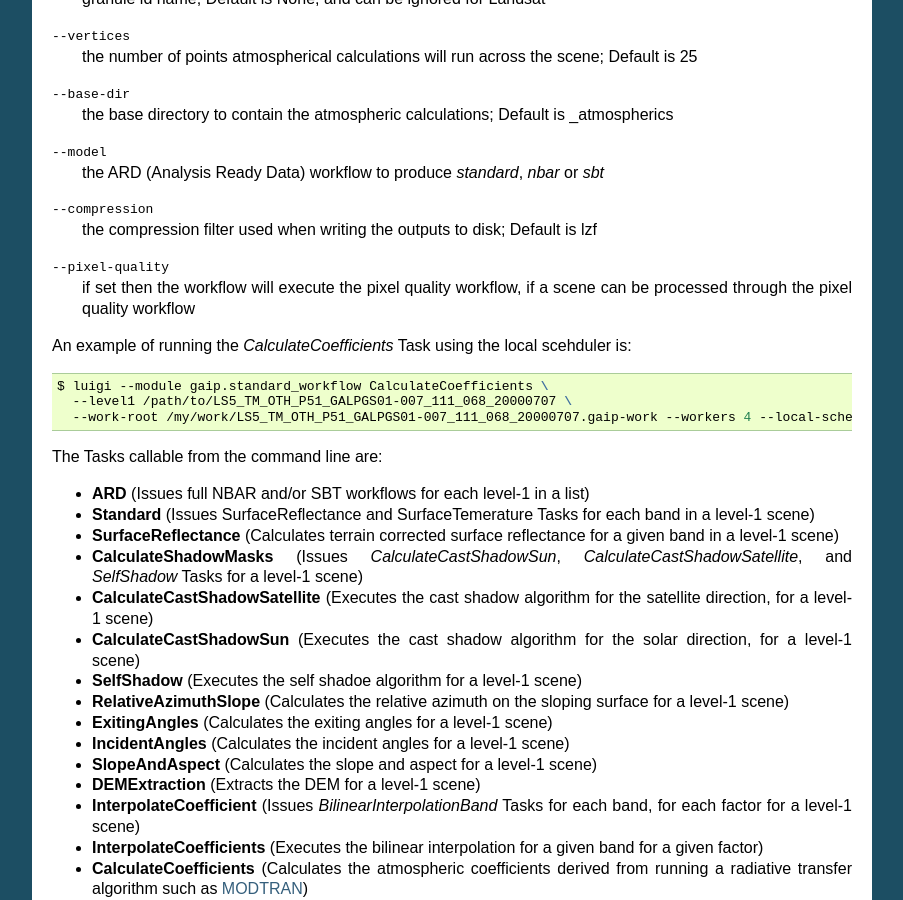
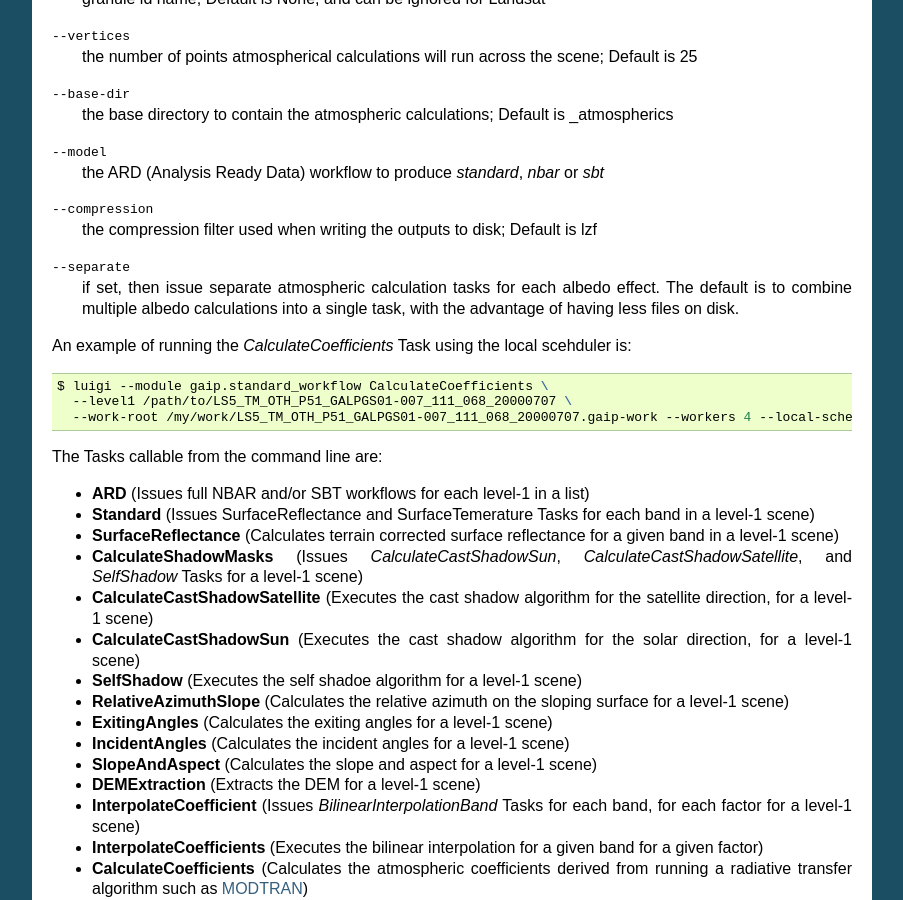
Before and after one commit to GeoscienceAustralia/wagl, a Sphinx documentation site: the page built from docs/source/invoking.rst, in a window 1280 px wide and 900 px high, scrolled down 1002 px. Shown: the whole window, without its empty margins (198-1101 px from the left). Built offline with Sphinx 7.4.7, drawn with Linux system fonts in a browser that asks for light colours; pages that are not in the unit, such as notebooks, are missing from menus.

Commit message:
Changed the 'combined' parameter to 'separate' which makes for a better implied logic in the workflow.

```diff
--- a/docs/source/configuration.rst
+++ b/docs/source/configuration.rst
@@ -151,9 +151,9 @@ vertices
 model
   The model run to use; *standard*, *nbar*, or *sbt*.
 
-combined
+separate
   A *boolean* to indicate whether MODTRAN evaluations for a single point should
-  be combined together in a single process.
+  be issued as separate tasks, or combined together in a single process.
 
 
 [CalculateCoefficients]
--- a/docs/source/invoking.rst
+++ b/docs/source/invoking.rst
@@ -54,7 +54,7 @@ specify the following arguments:
 --base-dir       the base directory to contain the atmospheric calculations; Default is _atmospherics
 --model          the ARD (Analysis Ready Data) workflow to produce *standard*, *nbar* or *sbt*
 --compression    the compression filter used when writing the outputs to disk; Default is lzf
---pixel-quality  if set then the workflow will execute the pixel quality workflow, if a scene can be processed through the pixel quality workflow
+--separate       if set, then issue separate atmospheric calculation tasks for each albedo effect. The default is to combine multiple albedo calculations into a single task, with the advantage of having less files on disk.
 
 An example of running the *CalculateCoefficients* Task using the local scehduler is:
 
```
Also changed, not shown: 1 other file.
